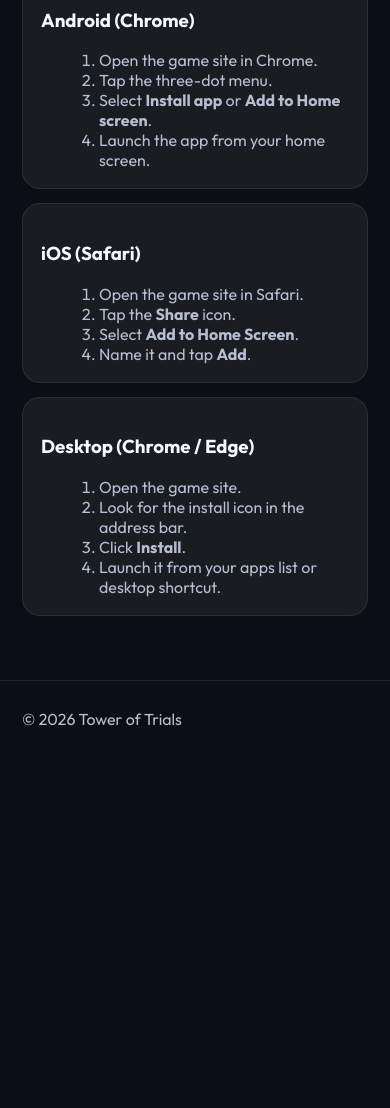
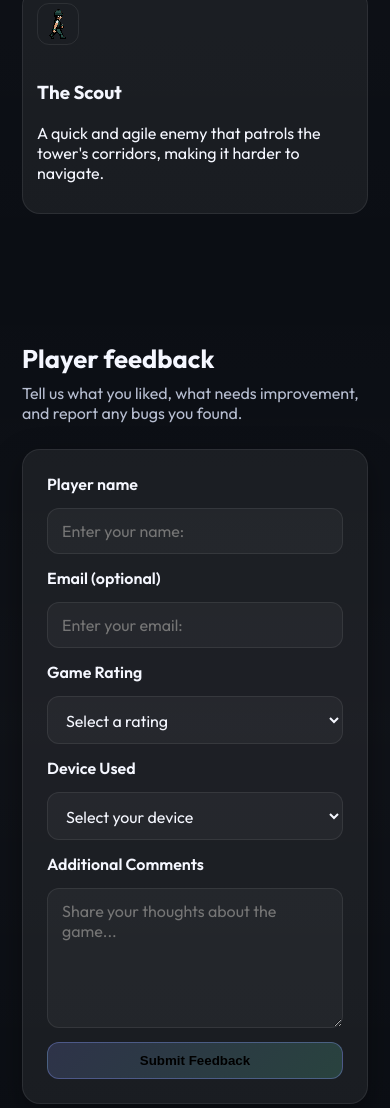
Before and after one commit to edgarg7/maze-game-website, a plain HTML site: page index.html in a window 390 px wide. Shown: the part 3131-4239 px from the top of the page. Before the commit the page ends 3904 px from the top, so only its background shows below. Drawn offline with Linux system fonts and the light colour scheme.

Commit message:
added feedback form

```diff
--- a/css/styles.css
+++ b/css/styles.css
@@ -320,6 +320,54 @@ a{color:inherit; text-decoration:none}
   color: var(--muted);
 }
 
+/* FEEDBACK */
+.feedback-wrap{
+  border: 1px solid var(--border);
+  background: var(--card);
+  padding: 24px;
+  border-radius: var(--radius);
+  box-shadow: var(--shadow);
+}
+
+.feedback-form{
+  display: grid;
+  gap: 14px;
+}
+
+.feedback-form label{
+  font-weight: 600;
+}
+
+.feedback-form input,
+.feedback-form select,
+.feedback-form textarea{
+  width: 100%;
+  padding: 12px 14px;
+  border-radius: 12px;
+  border: 1px solid var(--border);
+  background: rgba(255,255,255,0.04);
+  color: var(--text);
+  font: inherit;
+}
+
+.feedback-form select option{
+  color: black;
+  background: white;
+}
+
+.feedback-form textarea{
+  resize: vertical;
+  min-height: 140px;
+}
+
+.feedback-form input:focus,
+.feedback-form select:focus,
+.feedback-form textarea:focus{
+  outline: none;
+  border-color: var(--accent);
+  box-shadow: 0 0 0 3px rgba(139, 155, 255, 0.12);
+}
+
 /* RESPONSIVE */
 @media (max-width: 980px){
   .hero{
--- a/index.html
+++ b/index.html
@@ -27,6 +27,7 @@
       <a href="#video">Video</a>
       <a href="#features">Features</a>
       <a href="#characters">Characters</a>
+      <a href="#feedback">Feedback</a>
       <a href="#install">Install</a>
       <a href="assets/TowerOfTrials-InfoSheet.pdf" target="_blank" rel="noopener">Info Sheet</a>
     </nav>
@@ -140,13 +141,77 @@
         <article class="character-card">
             <img src="assets/enemy.png" alt="Enemy character" />
             <div>
-                <h3>The Enemy</h3>
-                <p>A dangerous obstacle designed to punish mistakes and raise difficulty across levels.</p>
+              <h3>The Enemy</h3>
+              <p>A dangerous obstacle designed to punish mistakes and raise difficulty across levels.</p>
             </div>
         </article>
-    </div>
 
+        <article class="character-card">
+          <img src="assets/enemyoutlaw.png" alt="Outlaw enemy character"/>
+          <div>
+            <h3>The Outlaw</h3>
+            <p>A fast and dangerous enemy that adds extra pressure during the tower's harder encounters.</p>
+          </div>
+        </article>
+
+        <article class="character-card">
+          <img src="assets/enemyscout.png" alt="Scout enemy character"/>
+          <div>
+            <h3>The Scout</h3>
+            <p>A quick and agile enemy that patrols the tower's corridors, making it harder to navigate.</p>
+          </div>
+        </article>
+      </div>
     </section>
+
+    <!-- FEEDBACK -->
+     <section id="feedback" class="section section--alt">
+      <div class="section__head">
+        <h2>Player feedback</h2>
+        <p>Tell us what you liked, what needs improvement, and report any bugs you found.</p>
+      </div>
+
+      <div class="feedback-wrap">
+        <form
+          action="https://formspree.io/f/xnjoynyo"
+          method="POST"
+          class="feedback-form"
+        >
+          <label for="player-name">Player name</label>
+          <input type="text" id="player-name" name="name" placeholder="Enter your name:" />
+
+          <label for="player-email">Email (optional)</label>
+          <input type="email" id="player-email" name="email" placeholder="Enter your email:" />
+
+          <label for="rating">Game Rating</label>
+          <select id="rating" name="rating">
+            <option value="">Select a rating</option>
+            <option value="5">5 - Excellent</option>
+            <option value="4">4 - Good</option>
+            <option value="3">3 - Average</option>
+            <option value="2">2 - Needs Improvement</option>
+            <option value="1">1 - Poor</option>
+          </select>
+
+          <label for="device">Device Used</label>
+          <select id="device" name="device">
+            <option value="">Select your device</option>
+            <option value="desktop">Desktop</option>
+            <option value="mobile">Mobile</option>
+          </select>
+
+          <label for="comments">Additional Comments</label>
+          <textarea
+            id="comments"
+            name="comments"
+            placeholder="Share your thoughts about the game..."
+            required
+          ></textarea>
+
+          <button type="submit" class="btn btn--primary" btn--large>Submit Feedback</button>
+        </form>
+      </div>
+     </section>
 
     <!-- PWA INSTALL INSTRUCTIONS -->
     <section id="install" class="section">
```
Also changed, not shown: assets/enemyoutlaw.png (added), assets/enemyscout.png (added).
